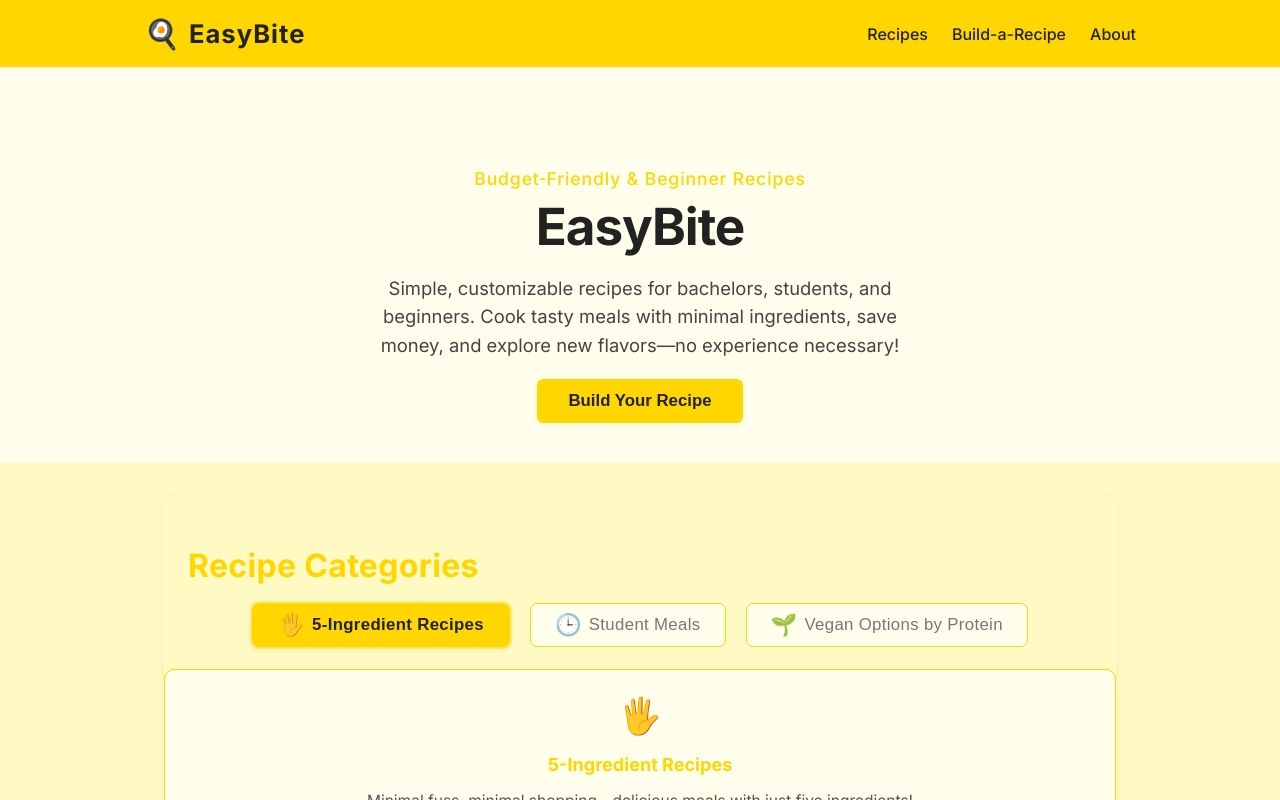
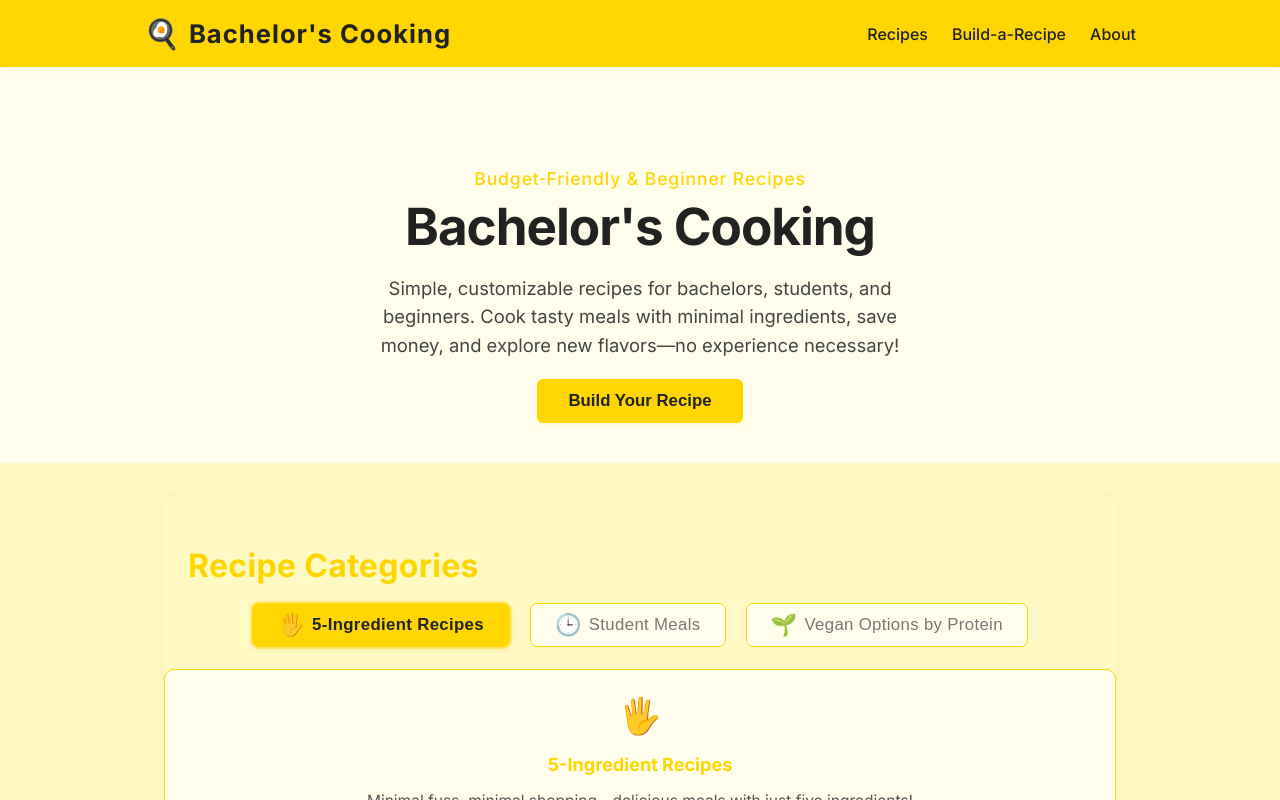
Before and after one commit to Workflow-Manager-admin/easybite-budget-friendly-recipes-for-beginners-15511-34a97e78, a React (Create React App) app in the folder easybite_budget_recipes/: page / in a window 1280 px wide. Shown: the top 800 px of the page. Built offline with nearby package versions, Linux system fonts and the light colour scheme; the HTML template or start-up script is replaced by a standard one.

Commit message:
Auto-commit: Changes as of 2025-05-30T19:43:12.736157+00:00

```diff
--- a/easybite_budget_recipes/src/App.js
+++ b/easybite_budget_recipes/src/App.js
@@ -331,7 +331,7 @@ function App() {
           <div style={{ display: 'flex', alignItems: 'center', justifyContent: 'space-between', width: '100%' }}>
             <div className="logo" style={{ fontWeight: 700, fontSize: '1.6rem', letterSpacing: '1px' }}>
               <span className="logo-symbol" style={{ color: '#FFD600', fontSize: '1.8rem' }}>🍳</span>
-              EasyBite
+              Bachelor's Cooking
             </div>
             <nav className="main-menu" aria-label="Main navigation">
               <ul style={{
@@ -372,7 +372,7 @@ function App() {
             lineHeight: 1.15,
             letterSpacing: '-0.02em',
           }}>
-            EasyBite
+            Bachelor's Cooking
           </h1>
           <div className="description" style={{
             color: '#444',
@@ -498,10 +498,10 @@ function App() {
             boxShadow: '0 1px 8px rgba(200,200,0,0.07)'
           }}>
             <h2 style={{ color: '#FFD600', fontSize: '1.5rem', fontWeight: 700, marginBottom: 6 }}>
-              About EasyBite
+              About Bachelor's Cooking
             </h2>
             <div style={{ color: '#222', fontSize: '1.11rem', lineHeight: 1.6 }}>
-              EasyBite is made for those new to cooking, students, or anyone who wants delicious meals on a budget. All recipes are meant to be stress-free, customizable, and suitable for a wide variety of dietary needs. Discover, experiment, and enjoy your cooking journey!
+              Bachelor's Cooking is made for those new to cooking, students, or anyone who wants delicious meals on a budget. All recipes are meant to be stress-free, customizable, and suitable for a wide variety of dietary needs. Discover, experiment, and enjoy your cooking journey!
             </div>
           </section>
         </div>
```
Also changed, not shown: 2 other files (tests, documents, lock files or other folders).
